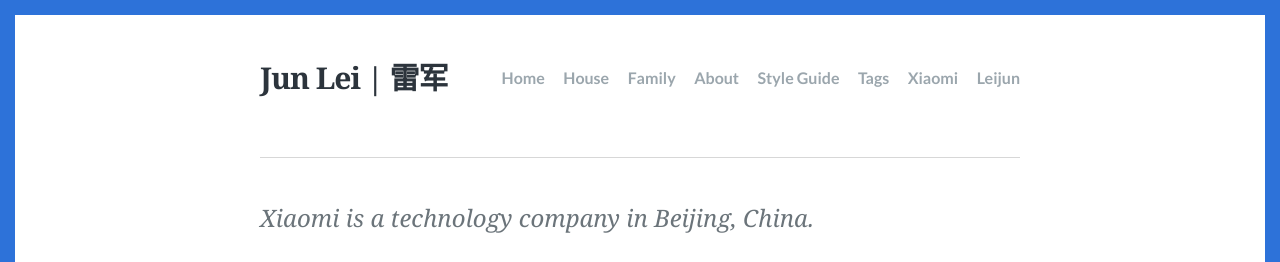
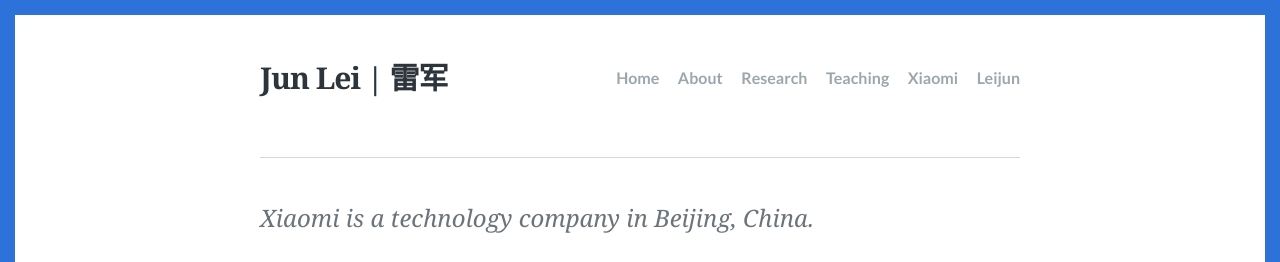
Before and after one commit to ciqiaowang/ciqiaowang.github.io, a Jekyll site: the page built from index.html, in a window 1280 px wide and 900 px high. Shown: the top 262 px of the window. Built offline with Jekyll 4.4.1, drawn with Linux system fonts in a browser that asks for light colours; some web fonts are replaced; the list of posts is cut into pages by our own code.

Commit message:
Update _config.yml

```diff
--- a/_config.yml
+++ b/_config.yml
@@ -30,16 +30,12 @@
 navigation:
   - text: Home
     url: /_pages/about.md
-  - text: House
-    url: /_pages/about.md/
-  - text: Family
-    url: /_pages/about/
   - text: About
     url: /about/
-  - text: Style Guide
-    url: /style-guide/
-  - text: Tags
-    url: /tags/
+  - text: Research
+    url: /_pages/research/
+  - text: Teaching
+    url: /_pages/teaching/
   - text: Xiaomi
     url: https://www.mi.com/index.html
   - text: Leijun
```
